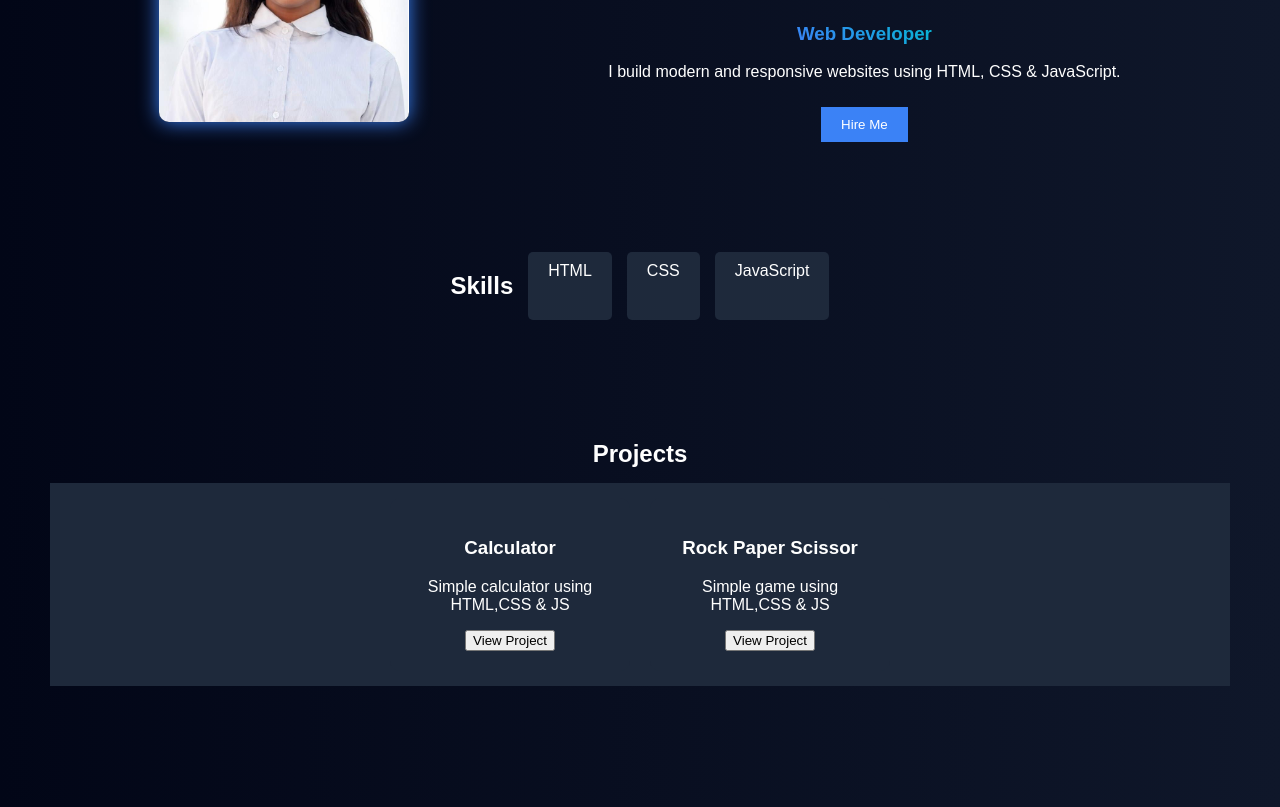
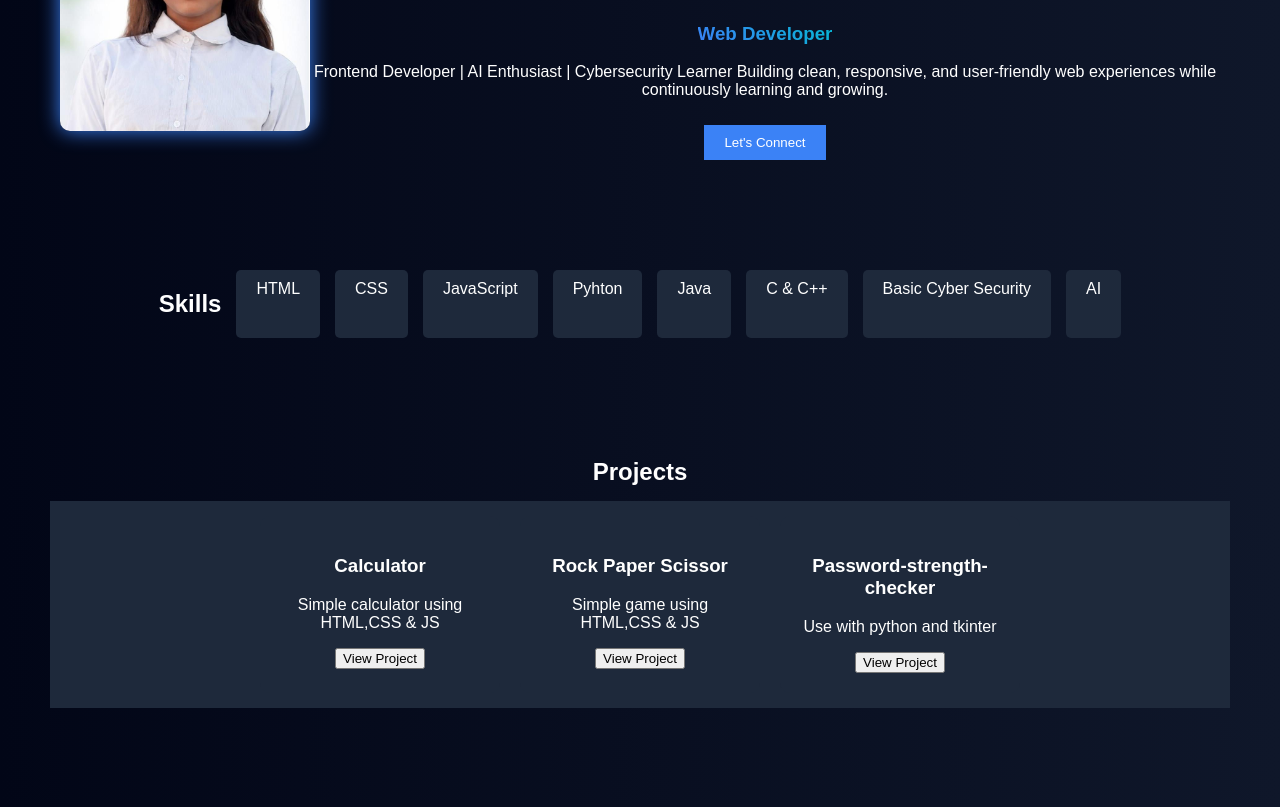
Before and after one commit to Saniya2020225/Portfolio, a plain HTML site: page index.html in a window 1280 px wide. Shown: the part 311-1118 px from the top of the page. Drawn offline with Linux system fonts and the light colour scheme.

Commit message:
Revise portfolio content and add new projects
Updated the portfolio page with new content and projects, including a password strength checker and improved personal introduction.

```diff
--- a/index.html
+++ b/index.html
@@ -28,8 +28,9 @@
     <h4><span class="gradient-text">Hi, I'm </span></h4>
     <h1>Saniya</h1>
     <h3><span class="gradient-text" id="typing"></span></h3>
-    <p>I build modern and responsive websites using HTML, CSS & JavaScript.</p>
-    <button>Hire Me</button>
+    <p>Frontend Developer | AI Enthusiast | Cybersecurity Learner
+Building clean, responsive, and user-friendly web experiences while continuously learning and growing.</p>
+    <button>Let's Connect</button>
    </div>
 </section>
 
@@ -38,6 +39,11 @@
     <div class="skill-box">HTML</div>
     <div class="skill-box">CSS</div>
     <div class="skill-box">JavaScript</div>
+    <div class="skill-box">Pyhton</div>
+    <div class="skill-box">Java</div>
+    <div class="skill-box">C & C++</div>
+    <div class="skill-box">Basic Cyber Security</div>
+    <div class="skill-box">AI</div>
 </section>
 
 <section id="projects" class="projects">
@@ -56,6 +62,12 @@
             <button>View Project</button>
             </a>
         </div>
+         <div class="card">
+             <h3>Password-strength-checker</h3>
+        <p>Use with python and tkinter</p>
+        <button>View Project</button>
+        </a>
+        </div>
     </div>
 </section>
 
@@ -67,14 +79,16 @@
 
 <section id="contact" class="contact">
     <h2>Contact</h2>
-    <p>Email: saniyakushwaha0109@gmail.com</p>
+    <p>Email: saniyakushwaha59@gmail.com</p>
     <p>Phone:+91 7389964912</p>
     <p>Location:India</p>
 </section>
 
 <section id="about" class="about">
     <h2>About Me</h2>
-    <p>I am passionate web developer and student learning modern web technologies.</p>
+    <p> am a passionate Frontend Developer and an AI enthusiast with a growing interest in Cybersecurity.
+        I enjoy creating responsive web applications, solving real-world problems through technology,
+        and continuously learning new tools and frameworks.</p>
 </section>
 
 <footer>
```
